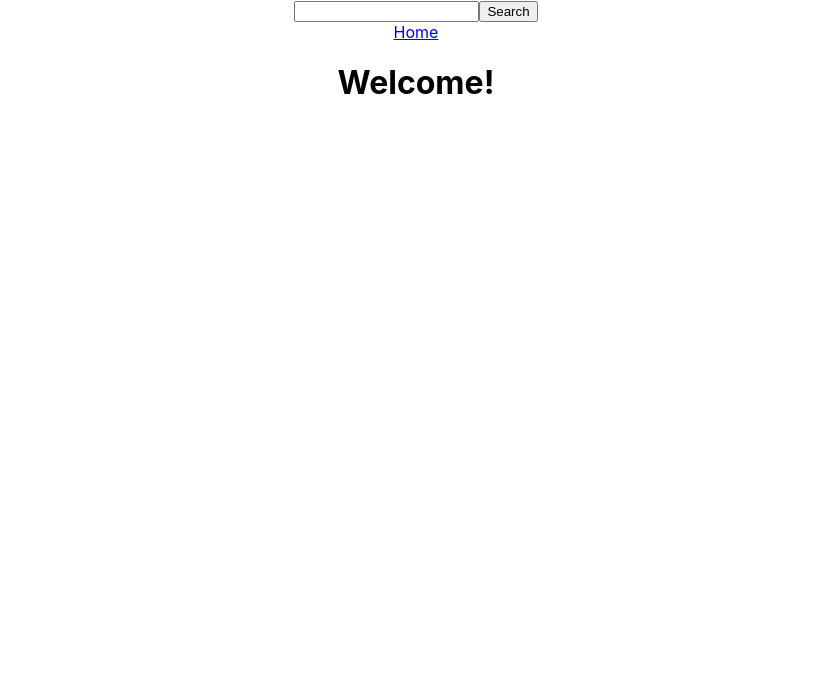
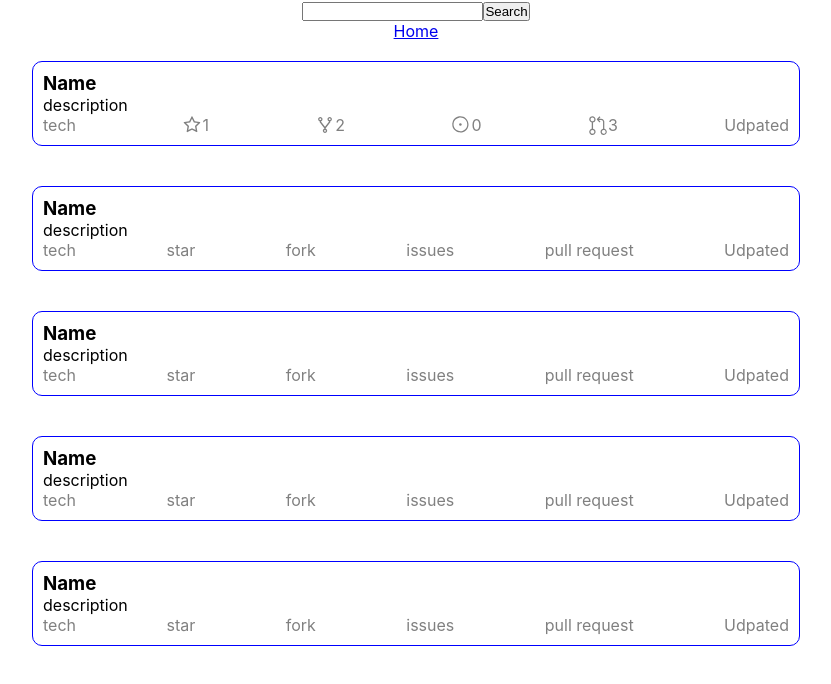
Before and after one commit to Graingertom/githubFetch, a React (Create React App) app in the folder my-app/: page / in a window 1280 px wide. Shown: the top 684 px of the page, without its empty margins (224-1055 px from the left). Built offline with nearby package versions, Linux system fonts and the light colour scheme.

Commit message:
adding style homepage

```diff
--- a/my-app/package.json
+++ b/my-app/package.json
@@ -8,6 +8,7 @@
     "react": "^18.0.0",
     "react-bootstrap": "^2.2.3",
     "react-dom": "^18.0.0",
+    "react-icons": "^4.3.1",
     "react-router-dom": "^6.3.0",
     "react-scripts": "5.0.0"
   },
--- a/my-app/src/Pages/Home/index.jsx
+++ b/my-app/src/Pages/Home/index.jsx
@@ -1,3 +1,74 @@
 import React from 'react';
+// import Container from 'react-bootstrap/Container';
+// import Row from 'react-bootstrap/Row';
+// import Col from 'react-bootstrap/Col';
+import {AiOutlineStar, AiOutlineFork} from 'react-icons/ai';
+import {VscIssues, VscGitPullRequest } from 'react-icons/vsc';
+import './style.css';
 
-export const Home = () => <h1>Welcome!</h1>
+
+export const Home = () =>
+(
+    <div className="container">
+       <div className='row'>
+            <h3>Name</h3>
+            <p>description</p>
+            <div className="icon">
+                <span>tech</span>
+                <span><AiOutlineStar />1</span>
+                <span><AiOutlineFork />2</span>
+                <span><VscIssues />0</span>
+                <span><VscGitPullRequest />3</span>
+                <span>Udpated</span>
+            </div>
+       </div>
+       <div className='row'>
+            <h3>Name</h3>
+            <p>description</p>
+            <div className="icon">
+                <span>tech</span>
+                <span>star</span>
+                <span>fork</span>
+                <span>issues</span>
+                <span>pull request</span>
+                <span>Udpated</span>
+            </div>
+       </div>
+       <div className='row'>
+            <h3>Name</h3>
+            <p>description</p>
+            <div className="icon">
+                <span>tech</span>
+                <span>star</span>
+                <span>fork</span>
+                <span>issues</span>
+                <span>pull request</span>
+                <span>Udpated</span>
+            </div>
+       </div>
+       <div className='row'>
+            <h3>Name</h3>
+            <p>description</p>
+            <div className="icon">
+                <span>tech</span>
+                <span>star</span>
+                <span>fork</span>
+                <span>issues</span>
+                <span>pull request</span>
+                <span>Udpated</span>
+            </div>
+       </div>
+       <div className='row'>
+            <h3>Name</h3>
+            <p>description</p>
+            <div className="icon">
+                <span>tech</span>
+                <span>star</span>
+                <span>fork</span>
+                <span>issues</span>
+                <span>pull request</span>
+                <span>Udpated</span>
+            </div>
+       </div>
+  </div>
+)
--- /dev/null
+++ b/my-app/src/Pages/Home/style.css
@@ -0,0 +1,47 @@
+*{
+    margin: 0;
+    padding: 0;
+    box-sizing: border-box;
+}
+
+body{
+    margin: 0 auto;
+}
+
+.container{
+    display:flex ;
+    flex-direction: column;
+    align-items: center;
+}
+
+.row{
+    display: flex;
+    flex-direction: column;
+    text-align: left;
+    padding: 0.625rem;
+    margin: 1.25rem;
+    border: 1px solid blue;
+    border-radius: 0.625rem;
+    width: 60%;
+}
+
+.icon{
+    display: flex;
+    justify-content: space-between;
+    align-items: center;
+}
+
+svg{
+    vertical-align: bottom;
+    cursor: pointer;
+    font-size: 1.25rem;
+}
+
+span{
+    vertical-align:sub;
+    color: grey;
+}
+
+svg :hover{
+    color: black;
+}
```
Also changed, not shown: 1 other file (tests, documents, lock files or other folders).
